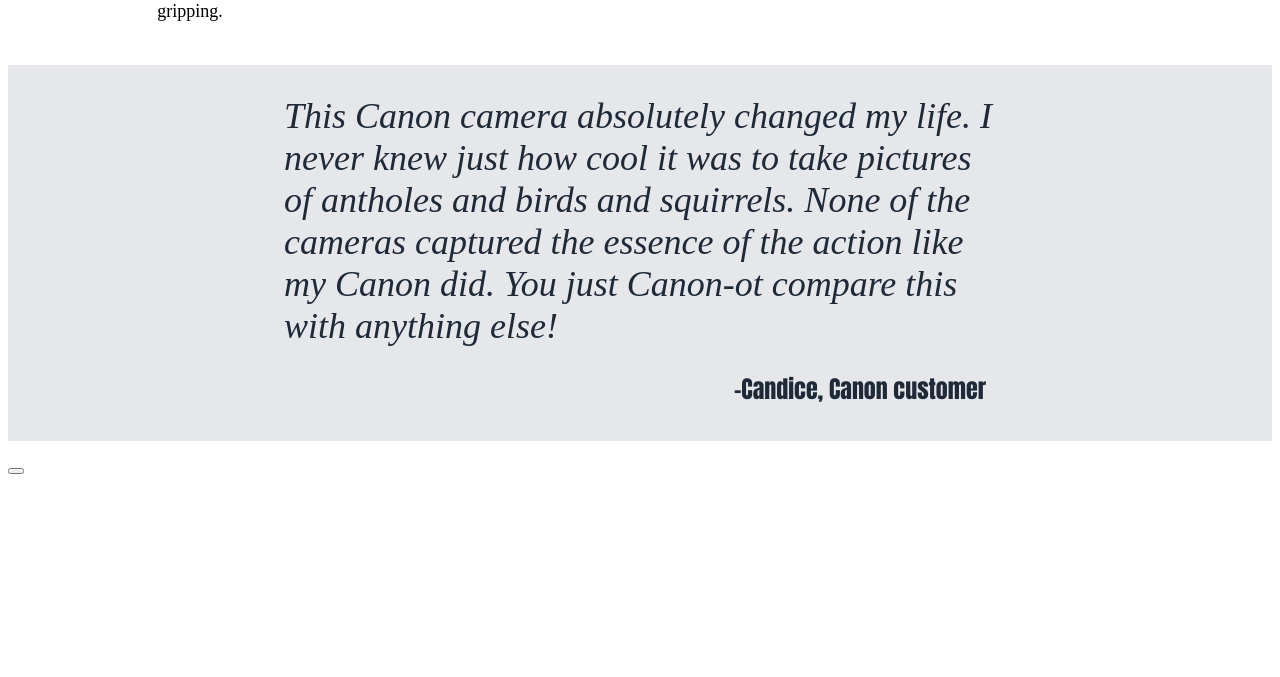
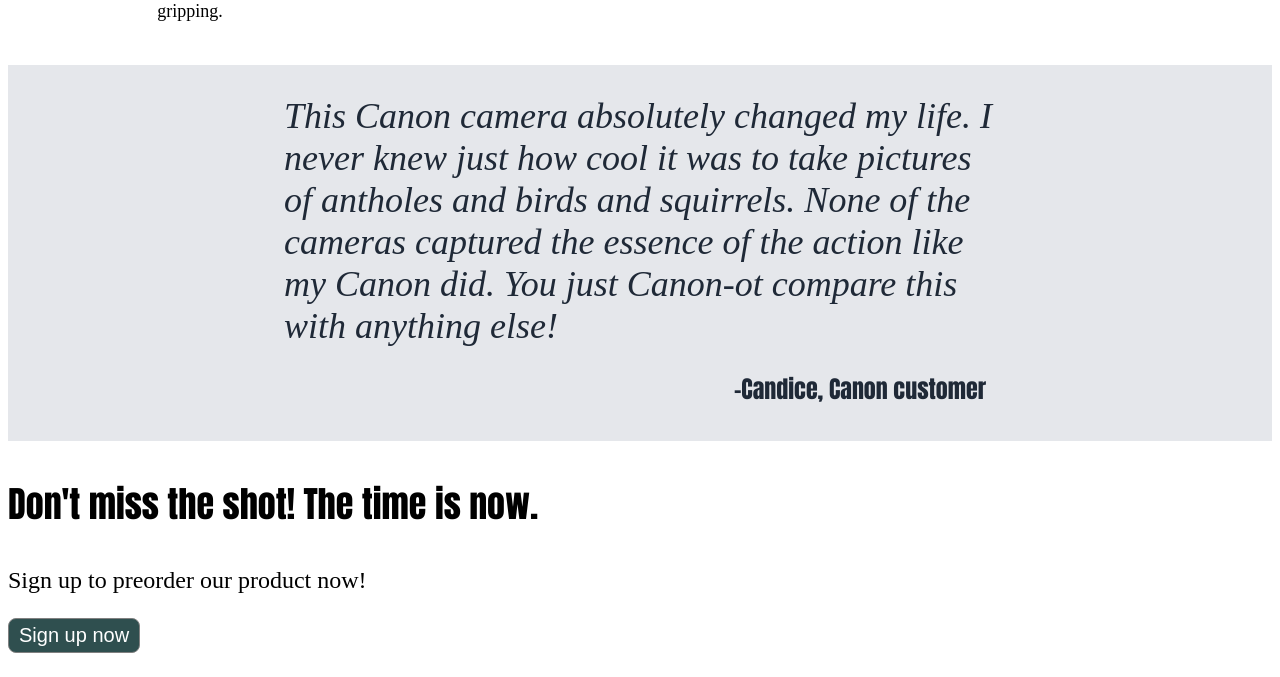
Before and after one commit to ayoung58/launch-page, a plain HTML site: page index.html in a window 1280 px wide. Shown: the part 1012-1689 px from the top of the page. Before the commit the page ends 1511 px from the top, so only its background shows below. Drawn offline with Linux system fonts and the light colour scheme.

Commit message:
Add HTML for call to action section of the launch page

```diff
--- a/index.html
+++ b/index.html
@@ -55,12 +55,10 @@
         </p>
         <p class="quote-cred">-Candice, Canon customer</p>
     </div>
-    <div class="contact">
-        <p></p>
-        <p></p>
-        <button>
-
-        </button>
+    <div class="action">
+        <p style="font-family: Impact, Haettenschweiler, 'Arial Narrow Bold', sans-serif; font-size: 36px;">Don't miss the shot! The time is now.</p>
+        <p style="font-size: 24px;">Sign up to preorder our product now!</p>
+        <button class="signup-button" id="now">Sign up now</button>
     </div>
     <footer>
         <p></p>
```
